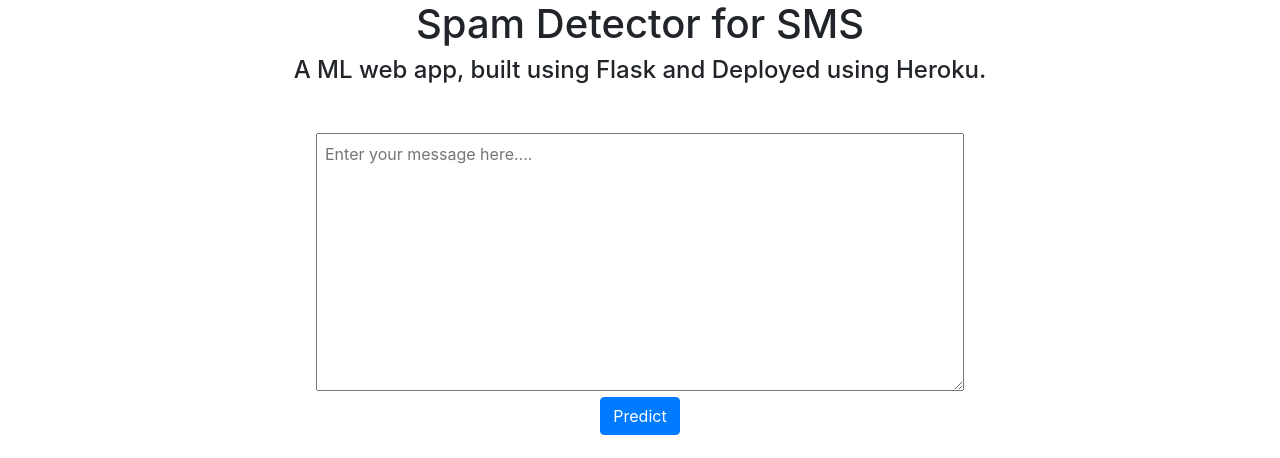
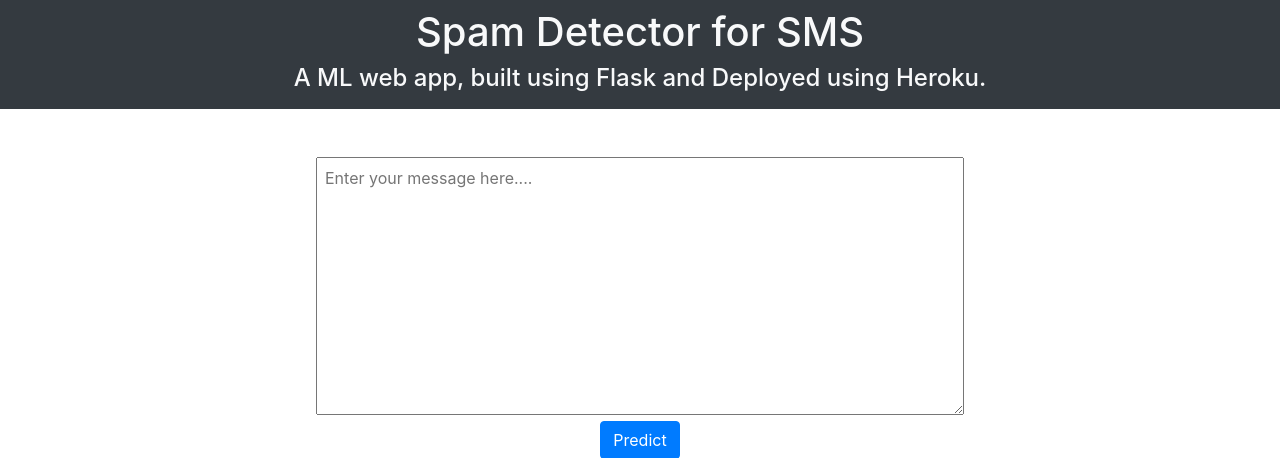
Before and after one commit to Mustafiz04/SpamSMSCLassifierWebsite, a Flask app: page / in a window 1280 px wide. Shown: the top 458 px of the page. Run offline with Flask 2, Linux system fonts and the light colour scheme; parts of the project's set-up code (start-up, migrations or seed data) failed here and were passed over; some libraries are stand-ins or nearby versions.

Commit message:
added bg to header

```diff
--- a/templates/index.html
+++ b/templates/index.html
@@ -9,7 +9,7 @@
     <title>Spam Classifier for SMS</title>
 </head>
 <body>
-    <div class="container text-center" id="top">
+    <div class="container-fluid text-center bg-dark pt-2 pb-2 text-light">
         <h1>Spam Detector for SMS</h1>
         <h4>A ML web app, built using Flask and Deployed using Heroku.</h4>
     </div>
--- a/templates/result.html
+++ b/templates/result.html
@@ -9,7 +9,7 @@
     <title>Spam classifier result</title>
 </head>
 <body>
-    <div class="container text-center" id="top">
+    <div class="container-fluid text-center bg-dark pt-2 pb-2 text-light">
         <h1>Spam Detector for SMS</h1>
         <h4>A ML web app, built using Flask and Deployed using Heroku.</h4>
     </div>
```
